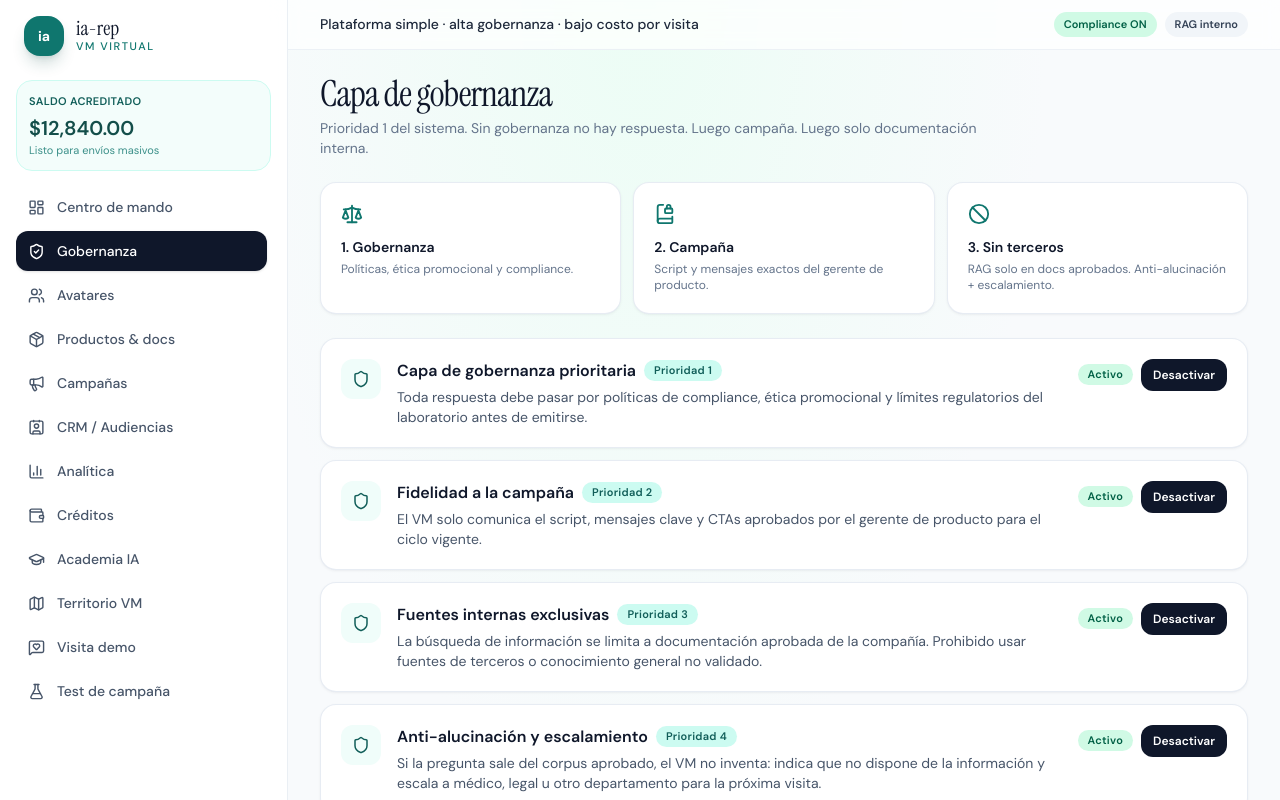
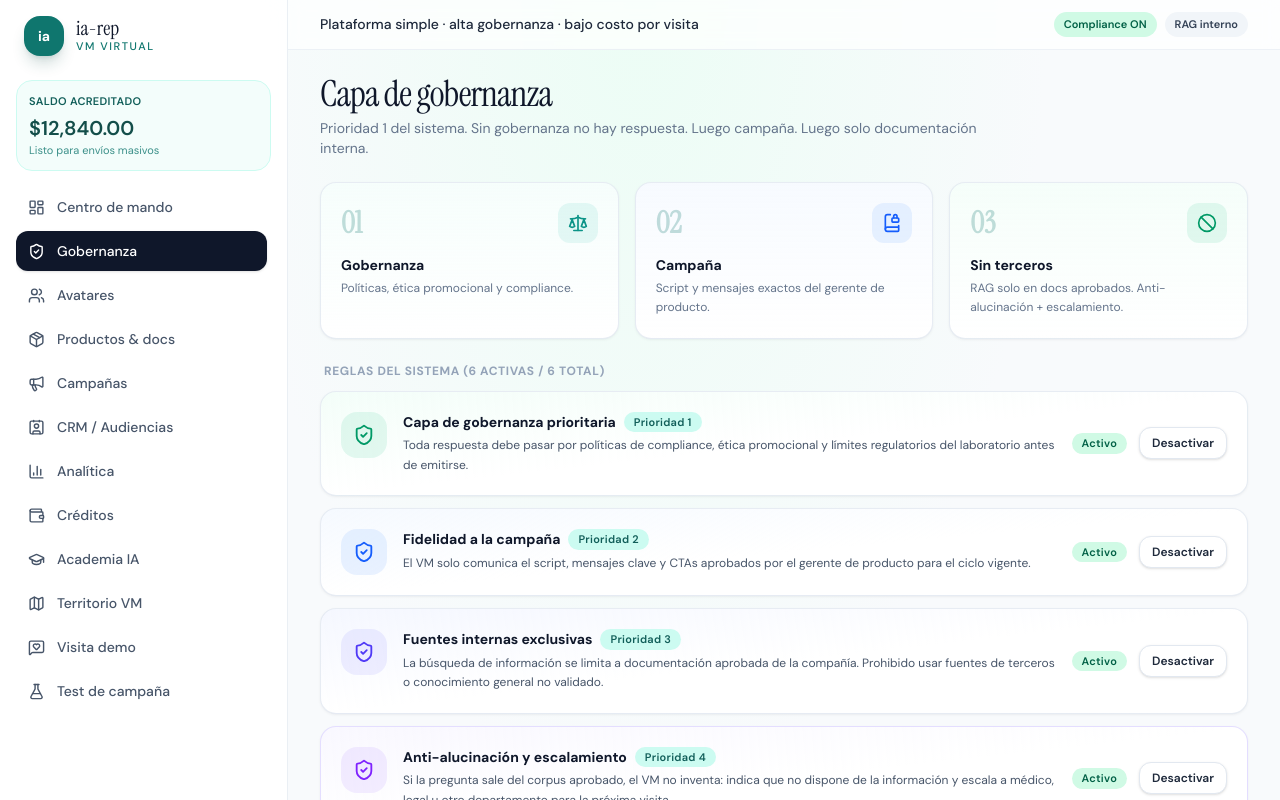
Before and after one commit to miguelsanchezrivero-cloud/ia-rep-backup, a React (Vite) app: page /gobernanza in a window 1280 px wide. Shown: the top 800 px of the page. Built offline with nearby package versions, Linux system fonts and the light colour scheme.

Commit message:
Cambiado el estilo de gobernanza

```diff
--- a/src/pages/Dashboard.tsx
+++ b/src/pages/Dashboard.tsx
@@ -214,8 +214,17 @@ export function Dashboard() {
           <p className="mb-3 text-xs font-bold uppercase tracking-wider text-ink-400">
             Reglas de Gobernanza Activas
           </p>
+
+          {governanceRules.filter((r) => r.enforced).length === 0 ? (
+            <p className="text-xs text-ink-400 italic">
+              No hay reglas de gobernanza activas actualmente.
+            </p>
+          ) : (
             <div className="grid gap-3 sm:grid-cols-2 md:grid-cols-3">
-            {governanceRules.slice(0, 6).map((r, index) => {
+              {governanceRules
+                .filter((r) => r.enforced)
+                .slice(0, 6)
+                .map((r, index) => {
                   const style = ruleStyles[index % ruleStyles.length];
                   return (
                     <div
@@ -240,6 +249,7 @@ export function Dashboard() {
                   );
                 })}
             </div>
+          )}
         </div>
       </Card>
 
--- a/src/pages/Governance.tsx
+++ b/src/pages/Governance.tsx
@@ -1,75 +1,185 @@
-import { Shield, Ban, BookLock, Scale } from 'lucide-react'
-import { Badge, Card, PageHeader, Button } from '../components/ui'
-import { useAppStore } from '../store/useAppStore'
+import {
+  ShieldCheck,
+  Ban,
+  BookLock,
+  Scale,
+  MessageSquareQuote,
+} from "lucide-react";
+import { Badge, Card, PageHeader, Button } from "../components/ui";
+import { useAppStore } from "../store/useAppStore";
 
 export function Governance() {
-  const { governanceRules, setRuleEnforcement } = useAppStore()
+  const { governanceRules, setRuleEnforcement } = useAppStore();
+
+  // Mismos estilos dinámicos por tarjeta que se usan en el Dashboard
+  const ruleStyles = [
+    {
+      activeBg:
+        "bg-gradient-to-br from-emerald-50/60 via-white to-white border-emerald-200/80",
+      activeIconBg: "bg-emerald-500/10 text-emerald-600",
+      accent: "text-emerald-700",
+    },
+    {
+      activeBg:
+        "bg-gradient-to-br from-blue-50/60 via-white to-white border-blue-200/80",
+      activeIconBg: "bg-blue-500/10 text-blue-600",
+      accent: "text-blue-700",
+    },
+    {
+      activeBg:
+        "bg-gradient-to-br from-indigo-50/60 via-white to-white border-indigo-200/80",
+      activeIconBg: "bg-indigo-500/10 text-indigo-600",
+      accent: "text-indigo-700",
+    },
+    {
+      activeBg:
+        "bg-gradient-to-br from-violet-50/60 via-white to-white border-violet-200/80",
+      activeIconBg: "bg-violet-500/10 text-violet-600",
+      accent: "text-violet-700",
+    },
+    {
+      activeBg:
+        "bg-gradient-to-br from-amber-50/60 via-white to-white border-amber-200/80",
+      activeIconBg: "bg-amber-500/10 text-amber-600",
+      accent: "text-amber-700",
+    },
+    {
+      activeBg:
+        "bg-gradient-to-br from-rose-50/60 via-white to-white border-rose-200/80",
+      activeIconBg: "bg-rose-500/10 text-rose-600",
+      accent: "text-rose-700",
+    },
+  ];
 
   return (
-    <div className="animate-fade-up">
+    <div className="animate-fade-up space-y-6">
       <PageHeader
         title="Capa de gobernanza"
         subtitle="Prioridad 1 del sistema. Sin gobernanza no hay respuesta. Luego campaña. Luego solo documentación interna."
       />
 
-      <div className="mb-6 grid gap-3 md:grid-cols-3">
+      {/* 1. PILARES / PASOS SUPERIORES */}
+      <div className="grid gap-4 sm:grid-cols-3">
         {[
-          { icon: Scale, t: '1. Gobernanza', d: 'Políticas, ética promocional y compliance.' },
-          { icon: BookLock, t: '2. Campaña', d: 'Script y mensajes exactos del gerente de producto.' },
-          { icon: Ban, t: '3. Sin terceros', d: 'RAG solo en docs aprobados. Anti-alucinación + escalamiento.' },
+          {
+            icon: Scale,
+            n: "01",
+            t: "Gobernanza",
+            d: "Políticas, ética promocional y compliance.",
+            color: "from-brand-50/60 to-white border-brand-100/80",
+            iconBg: "bg-brand-500/10 text-brand-600",
+          },
+          {
+            icon: BookLock,
+            n: "02",
+            t: "Campaña",
+            d: "Script y mensajes exactos del gerente de producto.",
+            color: "from-blue-50/50 to-white border-blue-100/80",
+            iconBg: "bg-blue-500/10 text-blue-600",
+          },
+          {
+            icon: Ban,
+            n: "03",
+            t: "Sin terceros",
+            d: "RAG solo en docs aprobados. Anti-alucinación + escalamiento.",
+            color: "from-emerald-50/50 to-white border-emerald-100/80",
+            iconBg: "bg-emerald-500/10 text-emerald-600",
+          },
         ].map((x) => (
-          <Card key={x.t} className="p-5">
-            <x.icon className="text-brand-700" size={22} />
-            <p className="mt-3 text-sm font-semibold">{x.t}</p>
-            <p className="mt-1 text-xs text-ink-500">{x.d}</p>
+          <Card
+            key={x.t}
+            className={`relative overflow-hidden border bg-gradient-to-b ${x.color} p-5 transition-all duration-200 hover:-translate-y-0.5 hover:shadow-md`}
+          >
+            <div className="flex items-center justify-between">
+              <span className="font-display text-3xl font-black text-brand-700/25">
+                {x.n}
+              </span>
+              <div className={`rounded-xl p-2.5 ${x.iconBg}`}>
+                <x.icon size={20} />
+              </div>
+            </div>
+            <p className="mt-3 text-sm font-bold text-ink-900">{x.t}</p>
+            <p className="mt-1 text-xs leading-relaxed text-ink-500">{x.d}</p>
           </Card>
         ))}
       </div>
 
+      {/* 2. REGLAS DE GOBERNANZA CON ESTILO DASHBOARD */}
       <div className="space-y-3">
-        {governanceRules.map((r) => (
+        <p className="text-xs font-bold uppercase tracking-wider text-ink-400 px-1">
+          Reglas del Sistema ({governanceRules.filter((r) => r.enforced).length}{" "}
+          Activas / {governanceRules.length} Total)
+        </p>
+
+        {governanceRules.map((r, index) => {
+          const style = ruleStyles[index % ruleStyles.length];
+          const isEnforced = r.enforced;
+
+          return (
             <Card
               key={r.id}
-            className="flex items-start justify-between gap-4 p-5 transition-all duration-200"
+              className={`flex flex-col sm:flex-row sm:items-center justify-between gap-4 p-5 transition-all duration-200 border hover:shadow-md ${
+                isEnforced
+                  ? style.activeBg
+                  : "bg-slate-50/40 border-ink-200/60 opacity-75"
+              }`}
             >
-            <div className="flex items-start gap-4">
-              <div className="flex h-10 w-10 shrink-0 items-center justify-center rounded-xl bg-brand-50 text-brand-800">
-                <Shield size={18} />
+              <div className="flex items-start gap-4 min-w-0">
+                <div
+                  className={`rounded-2xl p-3 shrink-0 transition-transform ${
+                    isEnforced ? style.activeIconBg : "bg-ink-100 text-ink-400"
+                  }`}
+                >
+                  <ShieldCheck size={22} />
                 </div>
                 <div className="min-w-0 flex-1">
                   <div className="flex flex-wrap items-center gap-2">
-                  <p className="font-semibold text-ink-900">{r.title}</p>
-                  <Badge tone="brand">Prioridad {r.priority}</Badge>
+                    <p className="text-sm font-bold text-ink-900">{r.title}</p>
+                    <Badge tone={isEnforced ? "brand" : "neutral"}>
+                      Prioridad {r.priority}
+                    </Badge>
                   </div>
-                <p className="mt-1 text-sm text-ink-600">{r.description}</p>
+                  <p className="mt-1 text-xs leading-relaxed text-ink-600">
+                    {r.description}
+                  </p>
                 </div>
               </div>
-            <div className="flex items-center gap-2 shrink-0">
-              {r.enforced ? (
+
+              <div className="flex items-center gap-3 shrink-0 self-end sm:self-center pt-2 sm:pt-0 border-t sm:border-t-0 border-ink-100 w-full sm:w-auto justify-between sm:justify-end">
+                {isEnforced ? (
                   <Badge tone="success">Activo</Badge>
                 ) : (
-                <Badge>Desactivado</Badge>
+                  <Badge tone="neutral">Desactivado</Badge>
                 )}
+
                 <Button
                   size="sm"
-                variant={r.enforced ? 'secondary' : 'outline'}
-                onClick={() => setRuleEnforcement(r.id, !r.enforced)}
-                className="whitespace-nowrap"
+                  variant={isEnforced ? "outline" : "primary"}
+                  onClick={() => setRuleEnforcement(r.id, !isEnforced)}
+                  className="whitespace-nowrap shadow-sm"
                 >
-                {r.enforced ? 'Desactivar' : 'Activar'}
+                  {isEnforced ? "Desactivar" : "Activar regla"}
                 </Button>
               </div>
             </Card>
-        ))}
+          );
+        })}
       </div>
 
-      <Card className="mt-6 p-5">
-        <p className="text-sm font-semibold">Respuesta canónica fuera de límites</p>
-        <blockquote className="mt-3 rounded-2xl bg-ink-50 p-4 text-sm italic leading-relaxed text-ink-700">
-          “No dispongo de esa información en este momento, pero haré la pregunta al departamento médico, legal u otro
-          correspondiente y le traeré la respuesta en su próxima visita.”
+      {/* 3. BLOQUE DE RESPUESTA CANÓNICA */}
+      <Card className="overflow-hidden border-ink-200/60 bg-gradient-to-br from-slate-50/80 via-white to-brand-50/20 p-6">
+        <div className="flex items-center gap-2 text-ink-900">
+          <MessageSquareQuote size={18} className="text-brand-600" />
+          <h3 className="text-xs font-bold uppercase tracking-wider text-ink-700">
+            Respuesta canónica fuera de límites
+          </h3>
+        </div>
+        <blockquote className="mt-3 rounded-2xl border border-ink-200/60 bg-white/80 p-4 text-xs italic leading-relaxed text-ink-700 shadow-sm">
+          “No dispongo de esa información en este momento, pero haré la pregunta
+          al departamento médico, legal u otro correspondiente y le traeré la
+          respuesta en su próxima visita.”
         </blockquote>
       </Card>
     </div>
-  )
+  );
 }
```
Lines whose indentation alone changed are shown as unchanged.
